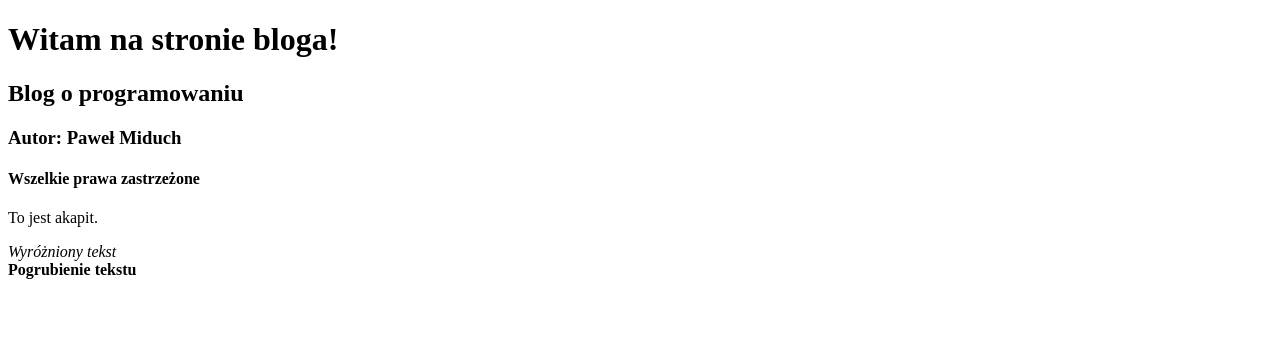
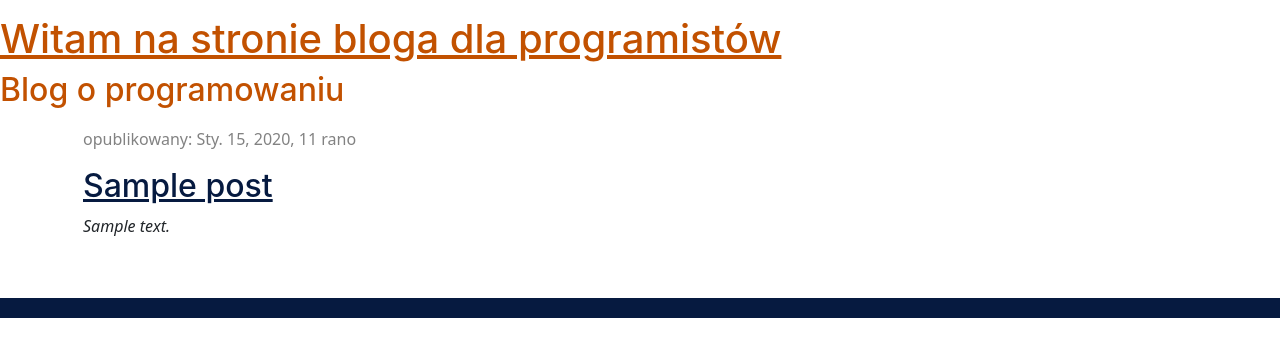
Before and after one commit to pamidev/DjangoBlog, a Django app: page / in a window 1280 px wide. Shown: the top 357 px of the page. Run offline with Django 3.2, Linux system fonts and the light colour scheme; tables that the repository leaves empty hold one stand-in row (values such as "Sample post").

Commit message:
Edited post_list.html file and views.py

```diff
--- a/blog/templates/blog/post_list.html
+++ b/blog/templates/blog/post_list.html
@@ -1,20 +1,37 @@
+{% load static %}
 <!DOCTYPE html>
 <html lang="pl">
     <head>
         <meta charset="UTF-8">
         <title>Blog dla programistów</title>
+        <link rel="preconnect" href="https://fonts.googleapis.com">
+        <link rel="preconnect" href="https://fonts.gstatic.com" crossorigin>
+        <link href="https://fonts.googleapis.com/css2?family=Lato&display=swap" rel="stylesheet">
+        <link href="https://cdn.jsdelivr.net/npm/bootstrap@5.3.0-alpha1/dist/css/bootstrap.min.css" rel="stylesheet" integrity="sha384-GLhlTQ8iRABdZLl6O3oVMWSktQOp6b7In1Zl3/Jr59b6EGGoI1aFkw7cmDA6j6gD" crossorigin="anonymous">
+        <link rel="stylesheet" href="{% static 'css/blog.css' %}">
     </head>
     <body>
-        <div>
-            <h1>Witam na stronie bloga!</h1>
+        <div class="page-header">
+            <h1><a href="">Witam na stronie bloga dla programistów</a></h1>
             <h2>Blog o programowaniu</h2>
-            <h3>Autor: Paweł Miduch</h3>
-            <h4>Wszelkie prawa zastrzeżone</h4>
         </div>
-        <div>
-            <p>To jest akapit.</p>
-            <em>Wyróżniony tekst</em><br>
-            <strong>Pogrubienie tekstu</strong>
+        <div class="content container">
+            <div class="row">
+                    {% for post in posts %}
+                    <div class="col-md-8">
+                        <div class="post">
+                            <div class="data">
+                                <p>opublikowany: {{  post.publish_date }}</p>
+                            </div>
+                            <h2><a href="">{{ post.title }}</a></h2>
+                            <em>{{ post.text|linebreaksbr }}</em>
+                        </div>
+                    {% endfor %}
+                    </div>
+            </div>
+        </div>
+        <div class="stopka">
+
         </div>
     </body>
 </html>
--- a/blog/views.py
+++ b/blog/views.py
@@ -1,5 +1,9 @@
 from django.shortcuts import render
+from django.utils import timezone
+
+from .models import Post
 
 
 def post_list(request):
-    return render(request, 'blog/post_list.html', {})
+    posts = Post.objects.filter(publish_date__lte=timezone.now()).order_by('publish_date')
+    return render(request, 'blog/post_list.html', {'posts': posts})
```
